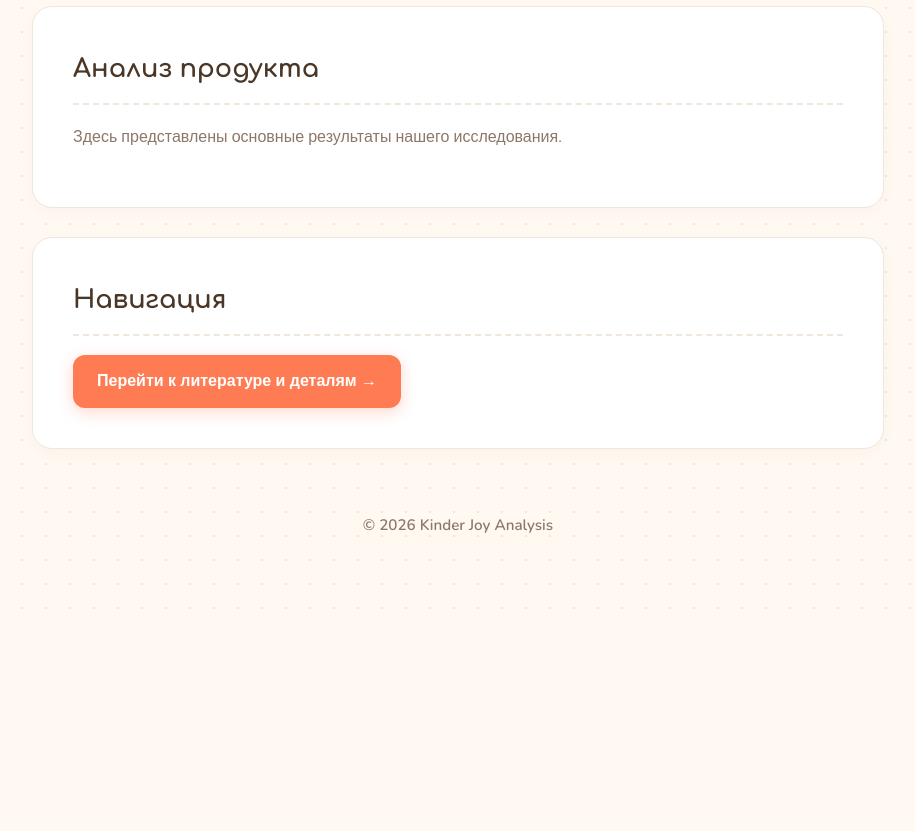
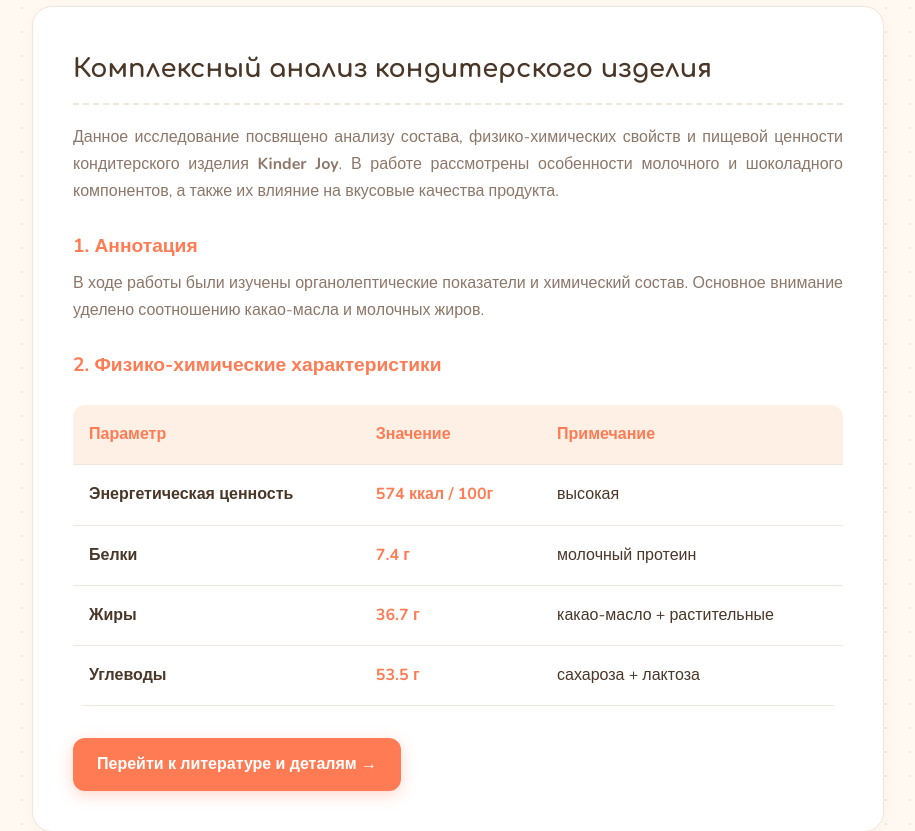
Before and after one commit to Anya3908/Kinderr, a React (Vite) app: page / in a window 1280 px wide. Shown: the part 340-1171 px from the top of the page, without its empty margins (182-1097 px from the left). Before the commit the page ends 959 px from the top, so only its background shows below. Built offline with nearby package versions, Linux system fonts and the light colour scheme.

Commit message:
feat: restore content to home page and add back button

```diff
--- a/src/App.tsx
+++ b/src/App.tsx
@@ -4,17 +4,59 @@ import { About } from './components/About'
 
 function Home() {
   return (
-    <>
+    <div className="page">
       <div className="card">
-        <h2>Анализ продукта</h2>
-        <p>Здесь представлены основные результаты нашего исследования.</p>
-        {/* Сюда вы можете добавить остальные карточки с анализом */}
+        <h2>Комплексный анализ кондитерского изделия</h2>
+        <p>
+          Данное исследование посвящено анализу состава, физико-химических свойств и пищевой ценности
+          кондитерского изделия <strong>Kinder Joy</strong>. В работе рассмотрены особенности
+          молочного и шоколадного компонентов, а также их влияние на вкусовые качества продукта.
+        </p>
+
+        <h3>1. Аннотация</h3>
+        <p>
+          В ходе работы были изучены органолептические показатели и химический состав.
+          Основное внимание уделено соотношению какао-масла и молочных жиров.
+        </p>
+
+        <h3>2. Физико-химические характеристики</h3>
+        <table className="sci-table">
+          <thead>
+            <tr>
+              <th>Параметр</th>
+              <th>Значение</th>
+              <th>Примечание</th>
+            </tr>
+          </thead>
+          <tbody>
+            <tr>
+              <td className="param">Энергетическая ценность</td>
+              <td className="value">574 ккал / 100г</td>
+              <td>высокая</td>
+            </tr>
+            <tr>
+              <td className="param">Белки</td>
+              <td className="value">7.4 г</td>
+              <td>молочный протеин</td>
+            </tr>
+            <tr>
+              <td className="param">Жиры</td>
+              <td className="value">36.7 г</td>
+              <td>какао-масло + растительные</td>
+            </tr>
+            <tr>
+              <td className="param">Углеводы</td>
+              <td className="value">53.5 г</td>
+              <td>сахароза + лактоза</td>
+            </tr>
+          </tbody>
+        </table>
+
+        <div style={{ marginTop: '2rem' }}>
+          <Link to="/about" className="btn-link">Перейти к литературе и деталям →</Link>
+        </div>
       </div>
-      <div className="card">
-        <h2>Навигация</h2>
-        <Link to="/about" className="btn-link">Перейти к литературе и деталям →</Link>
-      </div>
-    </>
+    </div>
   )
 }
 
```
